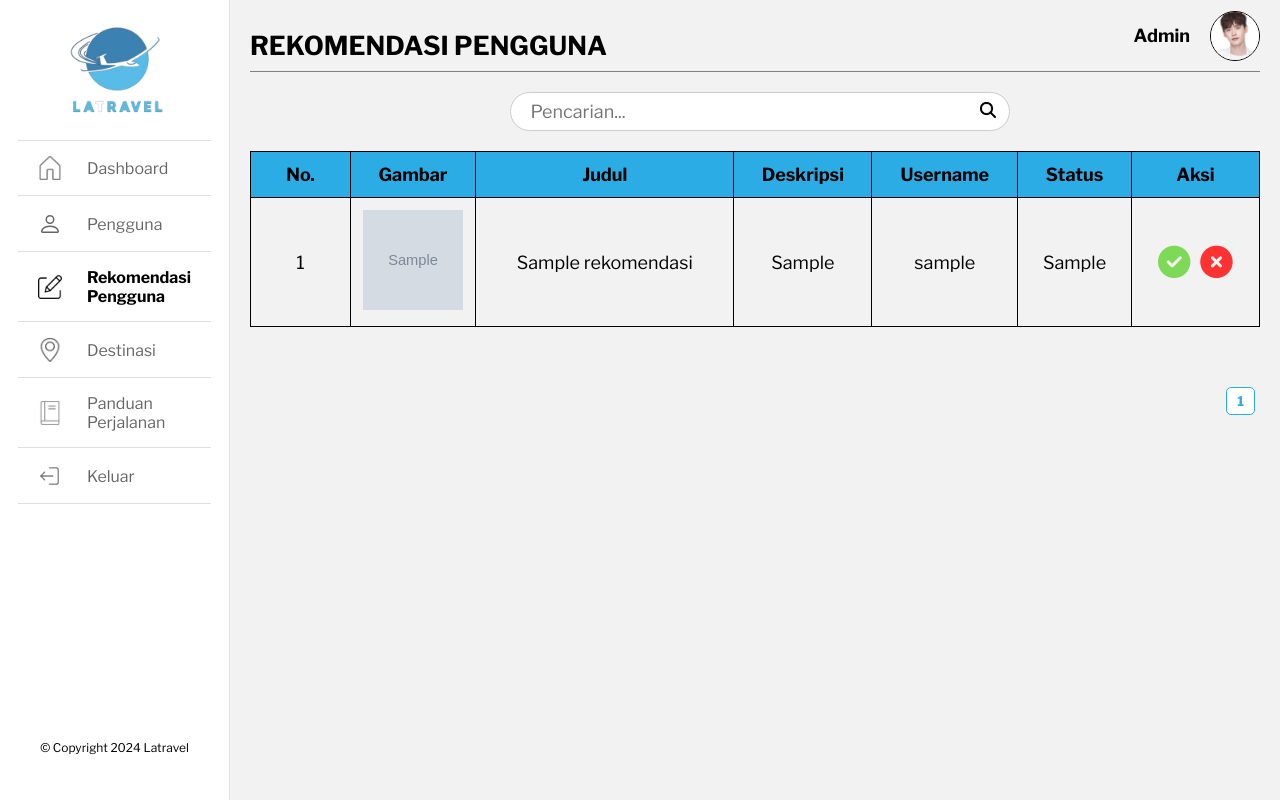
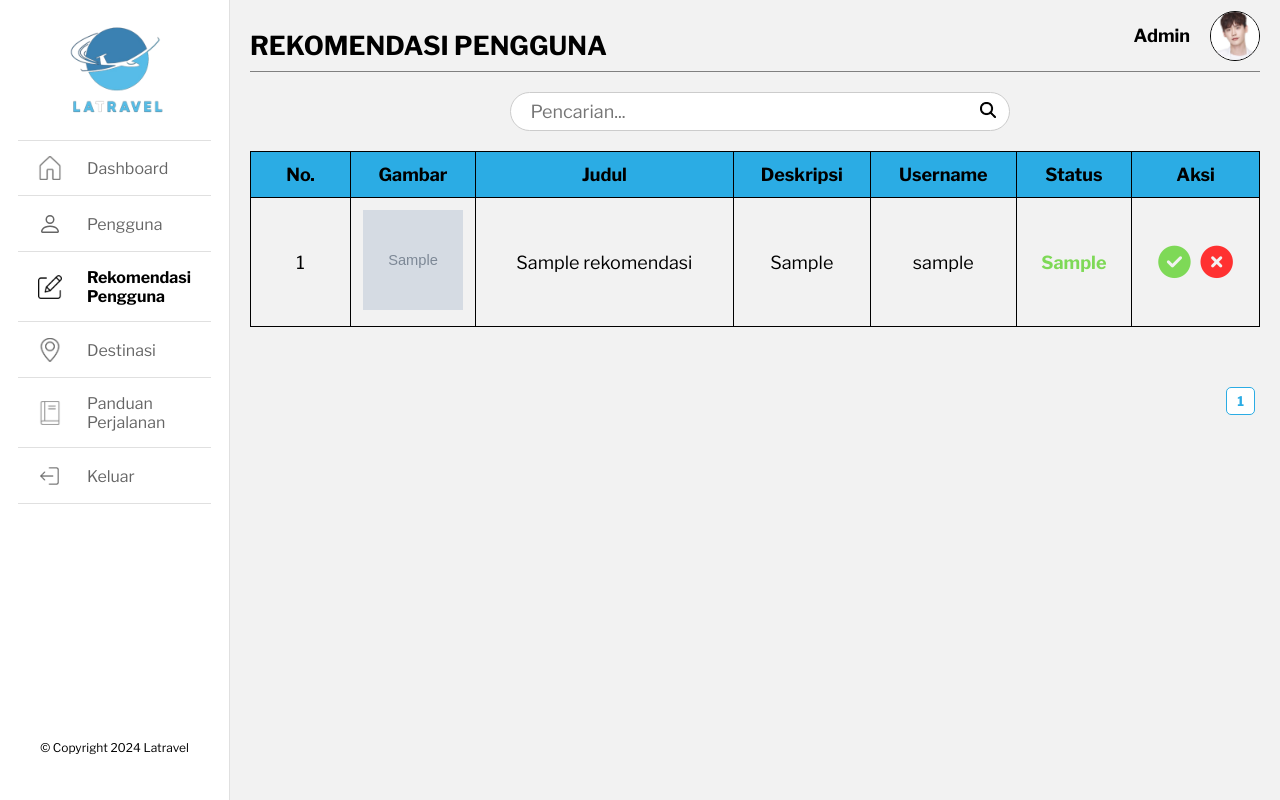
Before and after one commit to zalkes/Latravel, a PHP site: page /admin/rekomendasi.php in a window 1280 px wide. Run offline with PHP 8.4, Linux system fonts and the light colour scheme; a user stored in the database is signed in; tables that the repository leaves empty hold one stand-in row (values such as "Sample post"); grey boxes marked "Sample" are stand-in pictures; some libraries are stand-ins or nearby versions.

Commit message:
tambahin warna status

```diff
--- a/Latravel/elements/styles/admin.css
+++ b/Latravel/elements/styles/admin.css
@@ -282,6 +282,14 @@ table img {
 }
 .reject-btn i {
     color: #ff3131;
+}
+td.status.rejected {
+    color: #ff3131;
+    font-weight: bold;
+}
+td.status.approved {
+    color: #7ed957;
+    font-weight: bold;
 }
 
 .delete-btn img {
```
